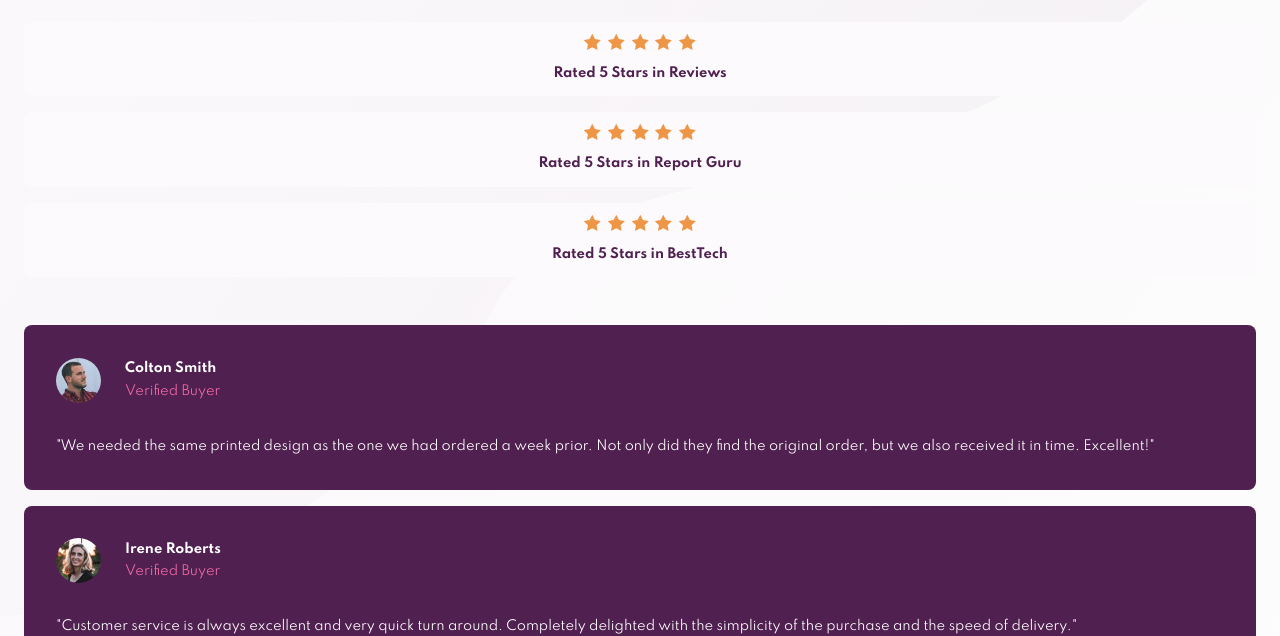
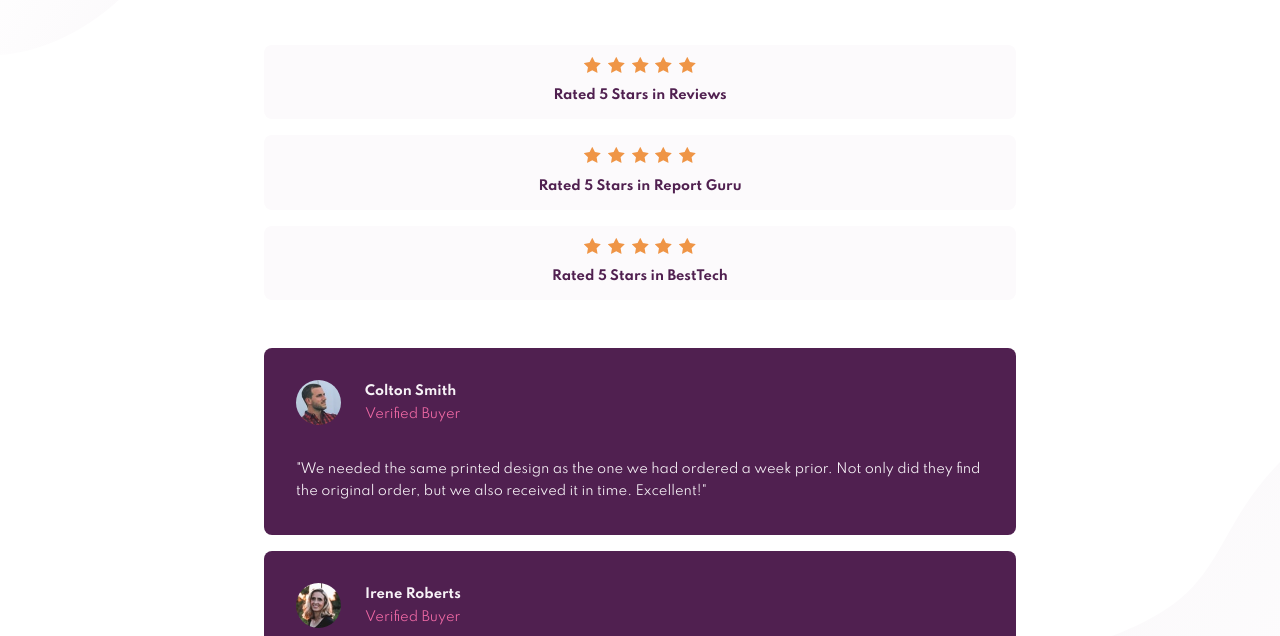
Before and after one commit to cnguyen-13/social-proof, a plain HTML site: page index.html in a window 1280 px wide. Shown: the part 177-813 px from the top of the page. Drawn offline with Linux system fonts and the light colour scheme.

Commit message:
Added max-width and centered main content for widths between 375px and 1440px

```diff
--- a/index.html
+++ b/index.html
@@ -65,7 +65,7 @@
       <section id="comments">
         <div class="comment">
           <section class="commenter">
-            <img class="avatar" src="./images/image-colton.jpg" alt="">
+            <img class="avatar" src="./images/image-colton.jpg" alt="Colton's Avatar">
             <div class="user">
               <h2 class="name">Colton Smith</h2>
               <p class="commenter-title">Verified Buyer</p>
--- a/sass/_backgrounds.scss
+++ b/sass/_backgrounds.scss
@@ -22,7 +22,14 @@
     right: 0;
 }
 
+@media (min-width: 500px) {
+    .bg {
+        width: auto;
+    }
+}
+
 @media (min-width: 1440px) {
+
     .mobile-bg {
         display: none;
     }
--- a/sass/_comments.scss
+++ b/sass/_comments.scss
@@ -5,7 +5,7 @@
 }
 
 .comment {
-    color: $color-white;
+    color: $color-light;
     background-color: $color-primary;
     border-radius: 0.5rem;
     padding: 2rem;
@@ -13,12 +13,9 @@
 
 
 .avatar {
-    display: block;
     border-radius: 50%;
     height: 45px;
     width: 45px;
-    // transform: scale(0.5);
-
 }
 
 .commenter {
--- a/sass/_layout.scss
+++ b/sass/_layout.scss
@@ -1,4 +1,6 @@
 #main-content {
+    max-width: 800px;
+    margin: 0 auto;
     padding: 1.5rem;
     display: flex;
     flex-direction: column;
```
Also changed, not shown: styles/styles.css. Lines whose indentation alone changed are shown as unchanged.
